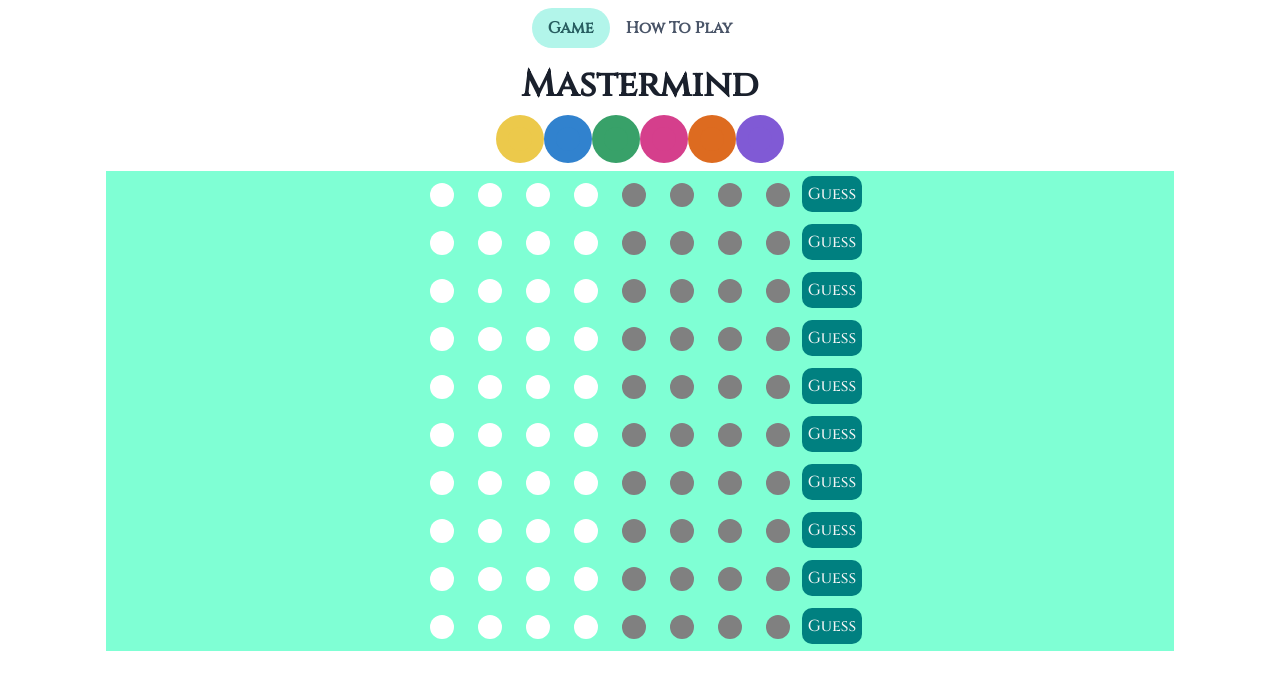
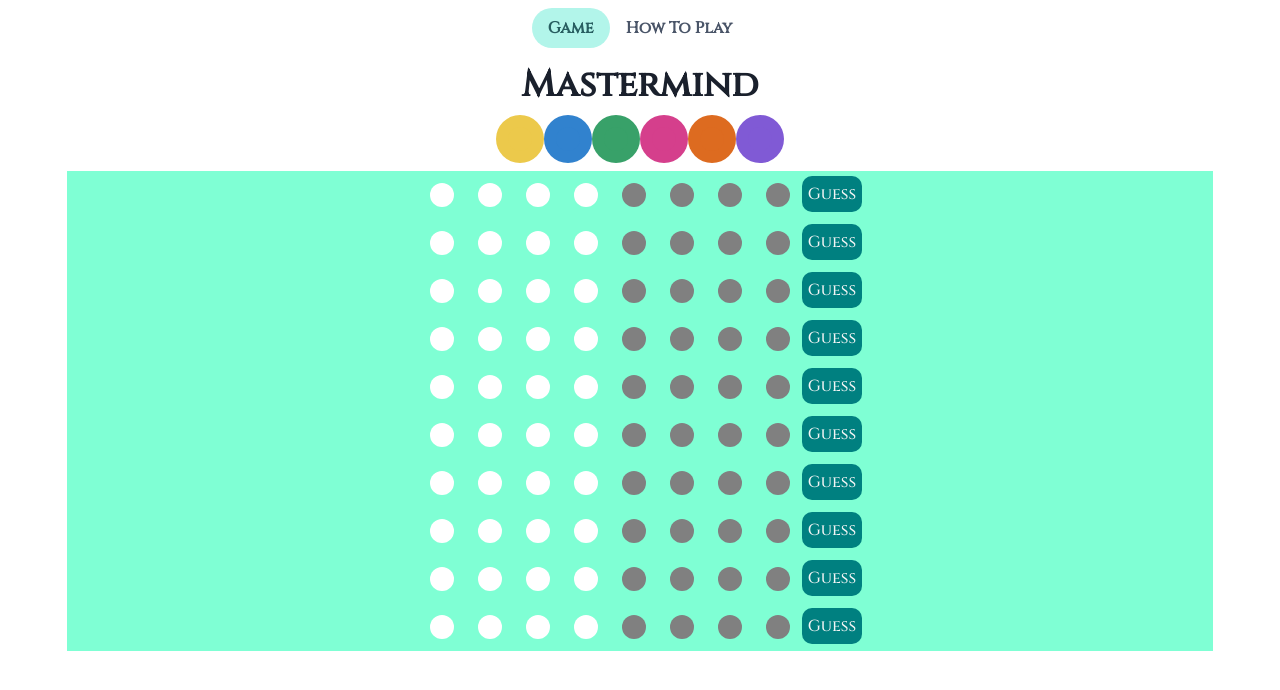
Before and after one commit to BethanL19/mastermind2.0, a React (Vite) app: page / in a window 1280 px wide. Shown: the top 690 px of the page. Built offline with nearby package versions, Linux system fonts and the light colour scheme.

Commit message:
update margin & instruction alignment

```diff
--- a/src/style.css
+++ b/src/style.css
@@ -1,8 +1,8 @@
 @import url("https://fonts.googleapis.com/css2?family=Cinzel:wght@500&display=swap");
 .Board {
     background-color: aquamarine;
-    margin-left: 7vw;
-    margin-right: 7vw;
+    margin-left: 4vw;
+    margin-right: 4vw;
 }
 .Title {
     display: flex;
@@ -31,4 +31,6 @@
 .Instructions-body {
     display: flex;
     flex-direction: column;
+    align-items: center;
+    justify-content: center;
 }
```
